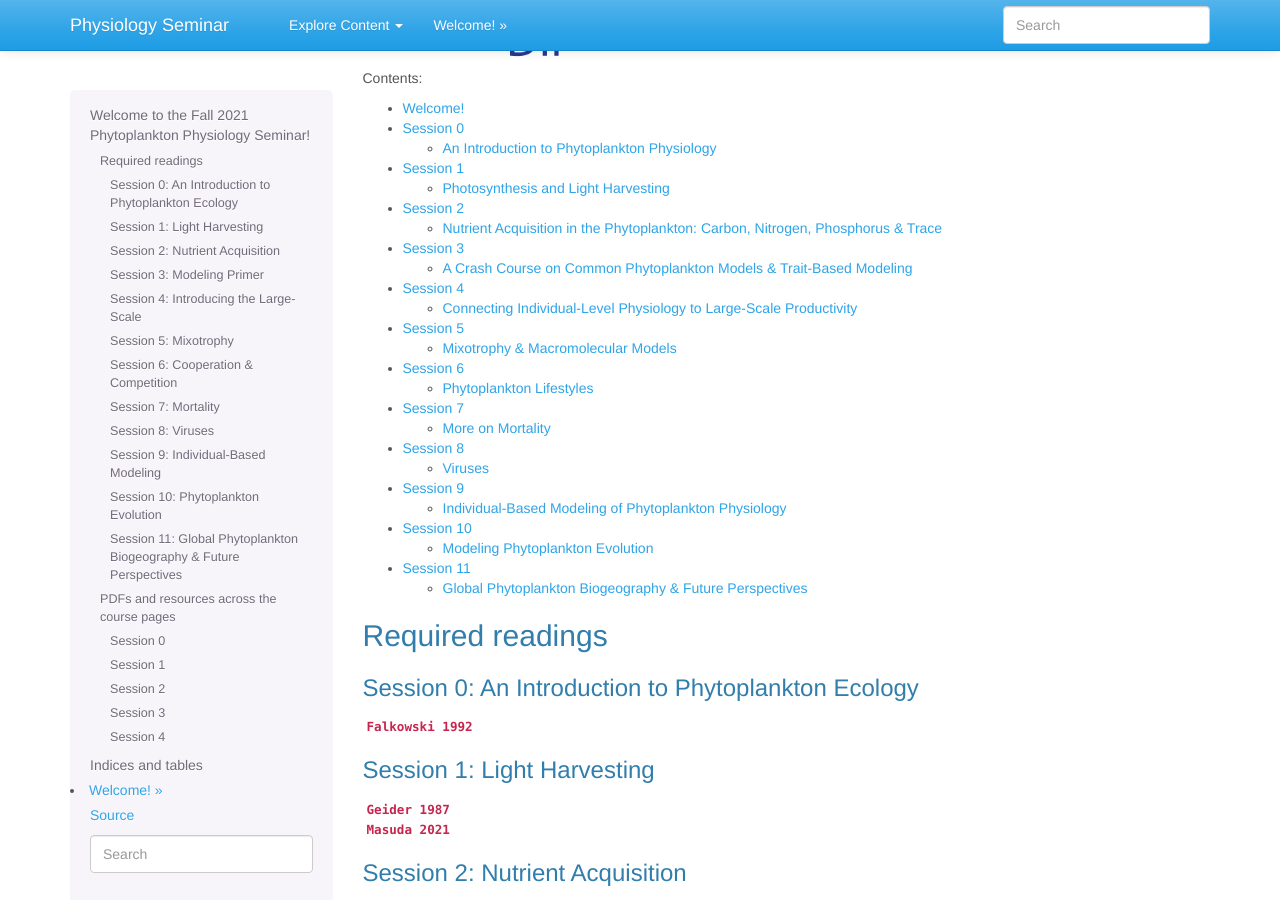
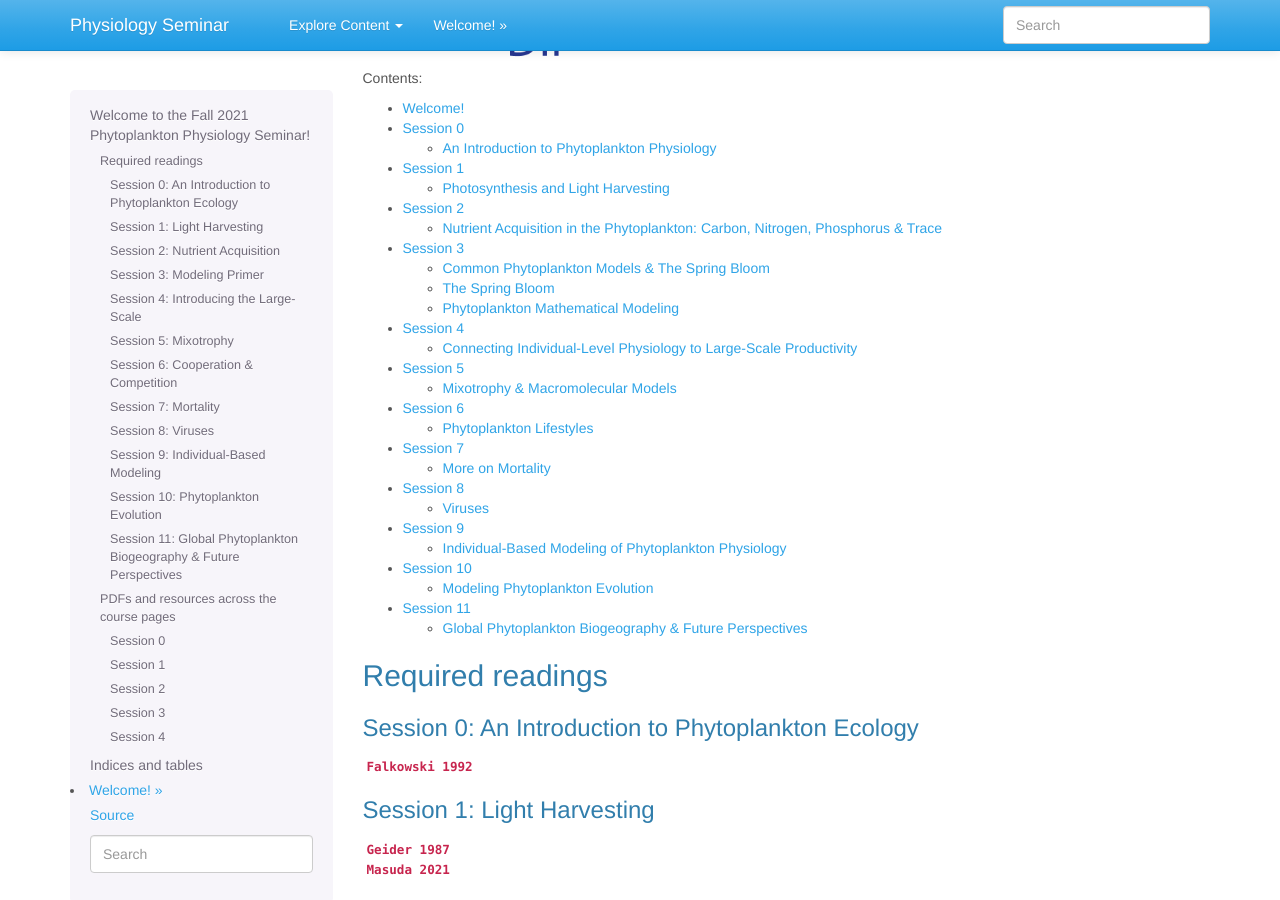
Before and after one commit to akrinos/2021-phyto-phys, a Sphinx documentation site: the page built from docs/index.rst, in a window 1280 px wide and 900 px high, scrolled down 678 px. Built offline with Sphinx 7.4.7, drawn with Linux system fonts in a browser that asks for light colours; some of the changed lines change nothing that is shown.

Commit message:
writing up week 4

```diff
--- a/docs/week-four.md
+++ b/docs/week-four.md
@@ -1,6 +1,6 @@
 <!-- #region -->
 # Session 3
-## A Crash Course on Common Phytoplankton Models & Trait-Based Modeling
+## Common Phytoplankton Models & The Spring Bloom
 
 <div class="panel panel-primary">
   <div class="panel-heading">
@@ -9,9 +9,61 @@
   <div class="panel-body">
       A primer on phytoplankton modeling!<br>
       <a href="https://2021-phyto-phys.readthedocs.io/en/latest/_static/riley1946.pdf">Riley 1946</a>: a classic model for phytoplankton ecology<br>
-      <a href="https://2021-phyto-phys.readthedocs.io/en/latest/_static/seigel2002.pdf">Doney 2002</a>: evaluating Sverdrup's critical depth hypothesis & the North Atlantic spring bloom<br>
+      <a href="https://2021-phyto-phys.readthedocs.io/en/latest/_static/siegel2002.pdf">Siel 2002</a>: evaluating Sverdrup's critical depth hypothesis & the North Atlantic spring bloom<br>
   </div>
 </div>
+
+## The Spring Bloom
+
+The beautiful phenomenon of the North Atlantic spring bloom is a "greening" of the surface of the ocean that corresponds to rapid growth of phytoplankton as temperatures warm too match rising nutrient concentrations as winter stratification disappears. As noted by Siegel et al. (2002), this "greening" can move as quickly as 20 km/day.
+
+### Sverdrup's Critical Depth Hypothesis
+
+The defining equation for Sverdrup's critical depth hypothesis is:
+
+$$
+P(z) = \textrm{ primary production } = \alpha I(z) = \alpha I_0 e^{-Kz} = P_0 e^{-Kz} \\
+R(z) = R_0
+$$
+
+Where $P(z)$ is a measure of primary productivity and $I(z)$ is a measure of irradiance at some depth. $\alpha$ is some slope that quantifies the linear dependence of primary productivity on irradiance, and $I_0$ is the irradiance (or photosynthetically active radiation, PAR) at the surface. $K$ is the "diffuse attenuation coefficient" of PAR, or in simple terms, how much PAR is reduced by the accumulation of overhead water with depth. $R(z)$ is the loss processes at a given depth $z$.
+
+The reason this defines the critical depth hypothesis (CDH) is because the _critical depth_ is where the **integrated** rates of photosynthesis and respiration are equal. We know that we will have more production than respiration whenever $P(z) > R_0$ ("net production"). This defines the **compensation depth** ($Z_C = \frac{1}{K} \textrm{ln} \left( \frac{P_0}{R_0} \right)$). The _critical depth_, by contrast, happens whenever across all depths, we have balanced all of the effects of higher production at the surface and comparatively high respiration at depth ($Z_{CR}$).
+
+$$
+Z_{CR} = \frac{1}{KZ_{CR}}\left( 1-e^{-KZ_{CR}}\right) = \frac{R_0}{P_0} = \frac{I_C}{I_0}
+$$
+
+#### Sverdrup's assumptions
+
+Sverdrup assumed a compensation depth $I_C = 0.6$ mol photons m$^{-2}$ day$^{-1}$. We know that culture experiments are different than the real deal, and based on real-world estimates, this assumption is probably six times too small.
+
+### Community Composition Irradiance as a Metric
+
+The tricky part about assessing Sverdrup's hypothesis is that our metrics are imperfect. The spring bloom progresses northward, which means that as it travel,s the irradiance at the surface will be different relative to the commmunity composition irradiance, which is where the respiration use equals the production help. Functionally in this paper, the critical depth was later taken as the depth of the mixed layer **when the bloom happens**. This is troublesome because _when the bloom happens_ is biased towards the local niche & temperature conditions...and because we don't always have a reliable mixed layer depth at the time that the bloom happens.
+
+### The Sum Total from Siegel's Analysis
+
+Siegel et al. found that there's a sharp division of the section of the North Atlantic basin that _does_ react the way that Sverdrup predicted - north of around 40 degrees of latitude - and the section of the North Atlantic that is south of this latitude and doesn't behave as Sverdrup expected.
+
+This is because the year-long warm water conditions south of 40N mean that nutrient limitation is a lot more important, which means that spring mixing is the real culprit for the bloom starting. Even though irradiance plays a role, it's not the real trigger for the bloom. There's too much light throughout the year for this to be the case!
+
+<div class="panel panel-primary">
+  <div class="panel-heading">
+    <h3 class="panel-title">Papers to Read Before!</h3>
+  </div>
+  <div class="panel-body">
+      According to Siegel, north of 40 degrees of latitude, Sverdrup's light-dominated critical depth prescribes the spring bloom, whereas the spring bloom starts in the south as soon as nutrients are entrained by mixing.
+  </div>
+</div>
+
+<object data="https://2021-phyto-phys.readthedocs.io/en/latest/_static/siegel2002.pdf" type="application/pdf" width="700px" height="700px">
+    <embed src="https://2021-phyto-phys.readthedocs.io/en/latest/_static/siegel2002.pdf">
+        <p>Alternatively, download the PDF to view it: <a href="https://2021-phyto-phys.readthedocs.io/en/latest/_static/siegel2002.pdf">Download PDF</a>.</p>
+    </embed>
+</object>
+
+## Phytoplankton Mathematical Modeling
 
 Our main required reading of this session is a seminal work of distinguished biological oceanographer Dr. Gordon A. Riley. In order to connect to how important and lasting this work was to be for marine ecosystem modeling, you can check out this perspective from Thomas Anderson (2012):
 
```
Also changed, not shown: 2 other files.
